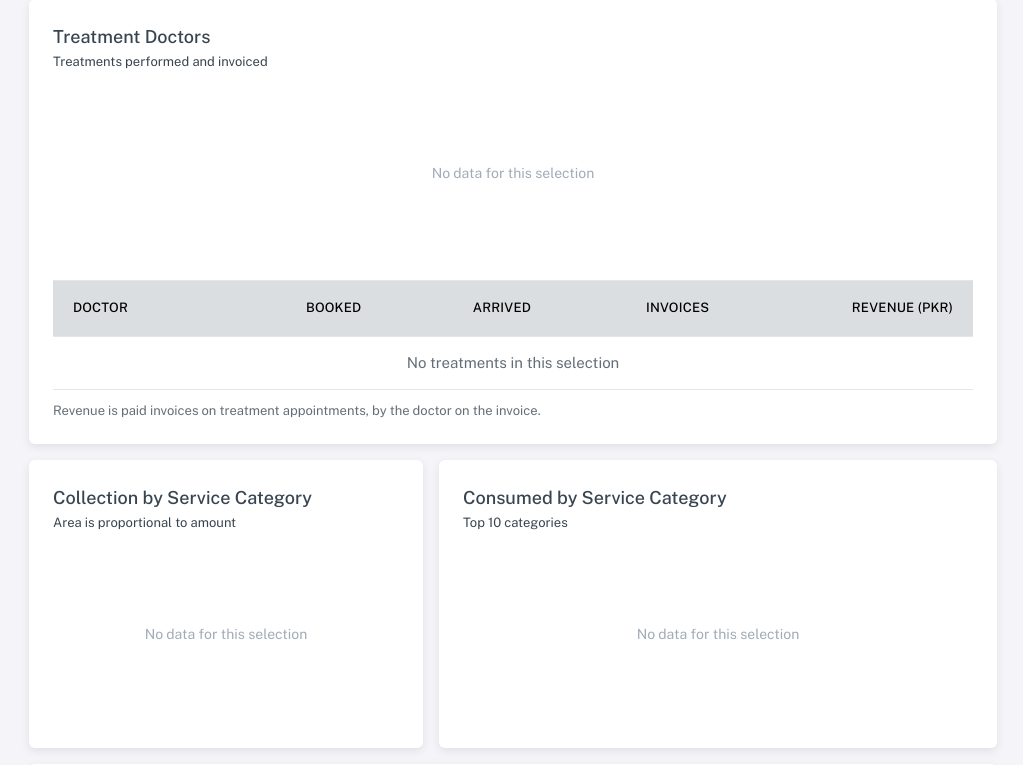
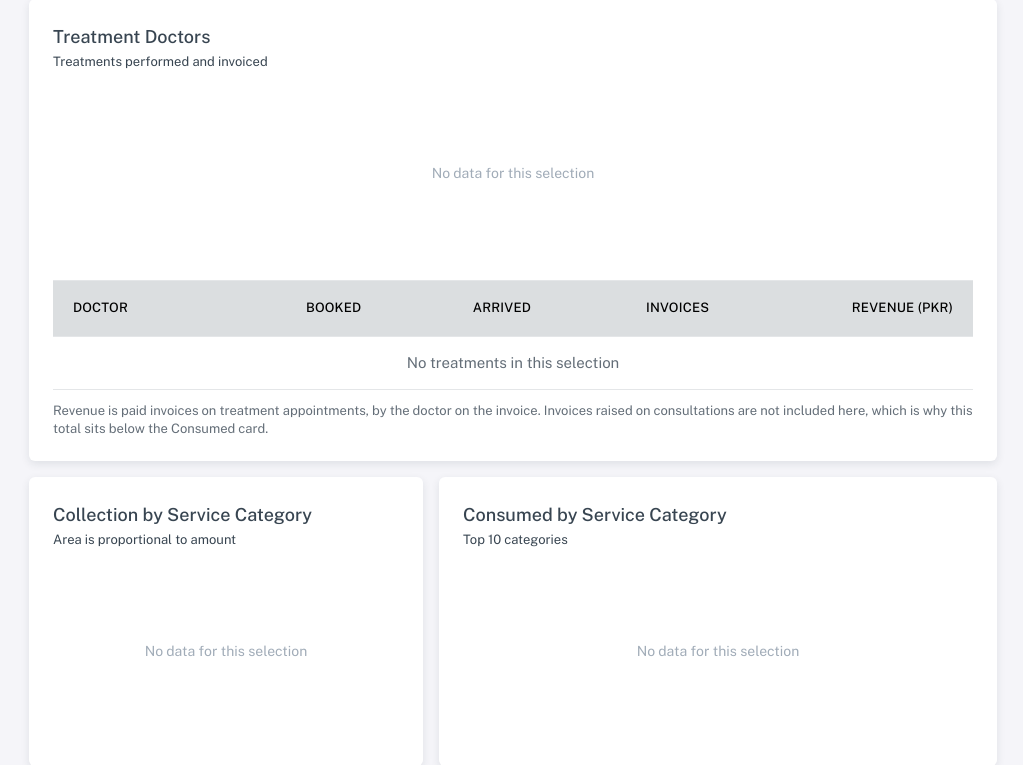
Before and after one commit to gulraizazam/akh-dashboard, a Laravel app: page /dashboard?brand=american&period=thismonth in a window 1280 px wide. Shown: the part 1915-2680 px from the top of the page, without its empty margins (257-1280 px from the left). Run offline with Laravel 12, Linux system fonts and the light colour scheme; a user stored in the database is signed in; data comes from the database, SQL or seed files in the repository; data that the repository does not hold is empty; some libraries are stand-ins or nearby versions.

Commit message:
Correct the note on consultation invoices
The treatment-doctor section was justified as leaving out consultation
invoices because they were "almost all zero-value fee lines". That held
for American and NextHealth only. In November they were 341k at Skin,
233k at Ortho and all 88k of Smile's consumed — and they are the entire
difference between this section's total and the Consumed card (checked:
no paid invoice lacks an appointment, and no other appointment type is
invoiced). The code comment now says so, and the card states it, so the
gap against Consumed doesn't read as an error.

Co-Authored-By: Claude Opus 5.5 <noreply@anthropic.com>

```diff
--- a/resources/views/dashboard/index.blade.php
+++ b/resources/views/dashboard/index.blade.php
@@ -240,6 +240,8 @@
                 </div>
                 <p class="text-muted small mt-3 mb-0">
                     Revenue is paid invoices on treatment appointments, by the doctor on the invoice.
+                    Invoices raised on consultations are not included here, which is why this total
+                    sits below the Consumed card.
                 </p>
             </div>
         </div>
```
Also changed, not shown: app/Services/BrandStatsService.php (+6 -2 lines).
